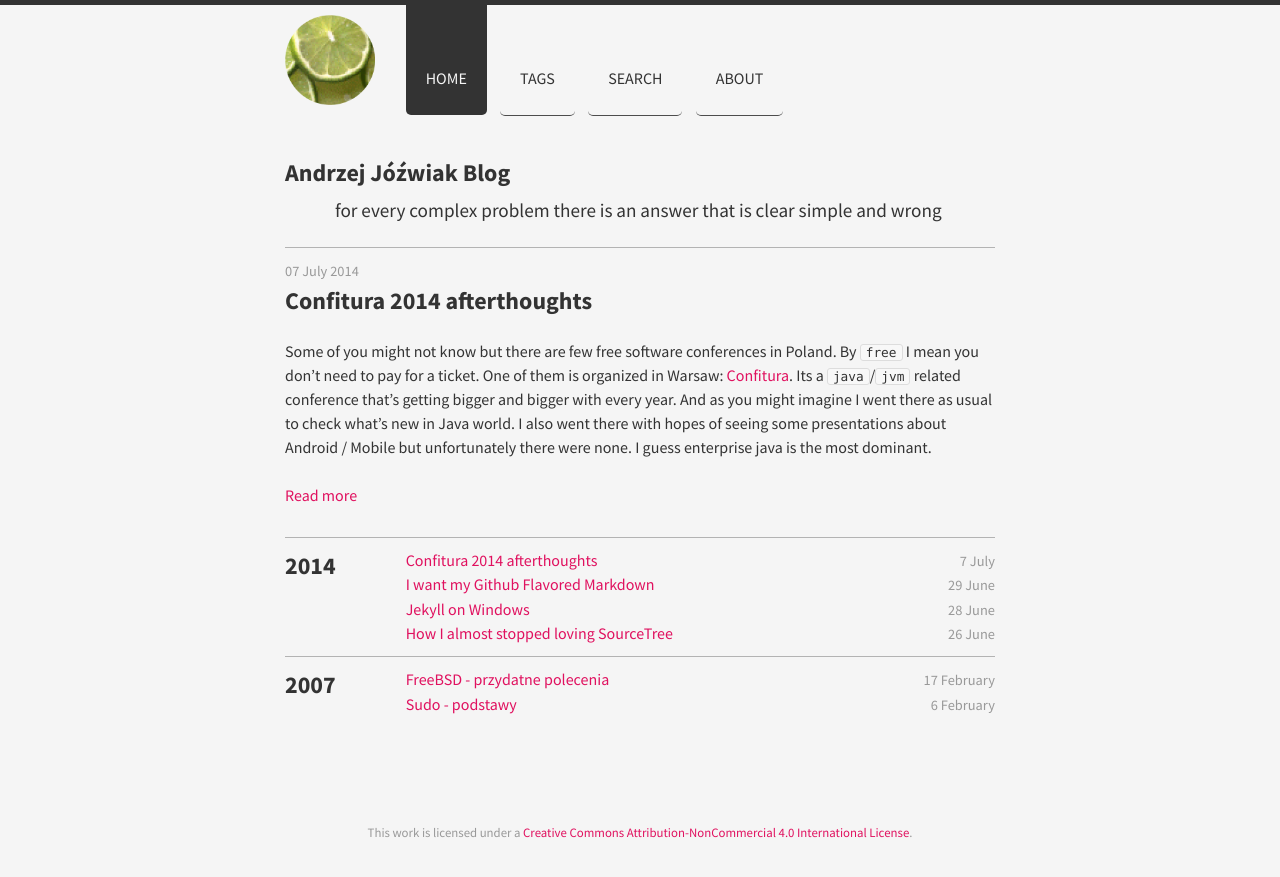
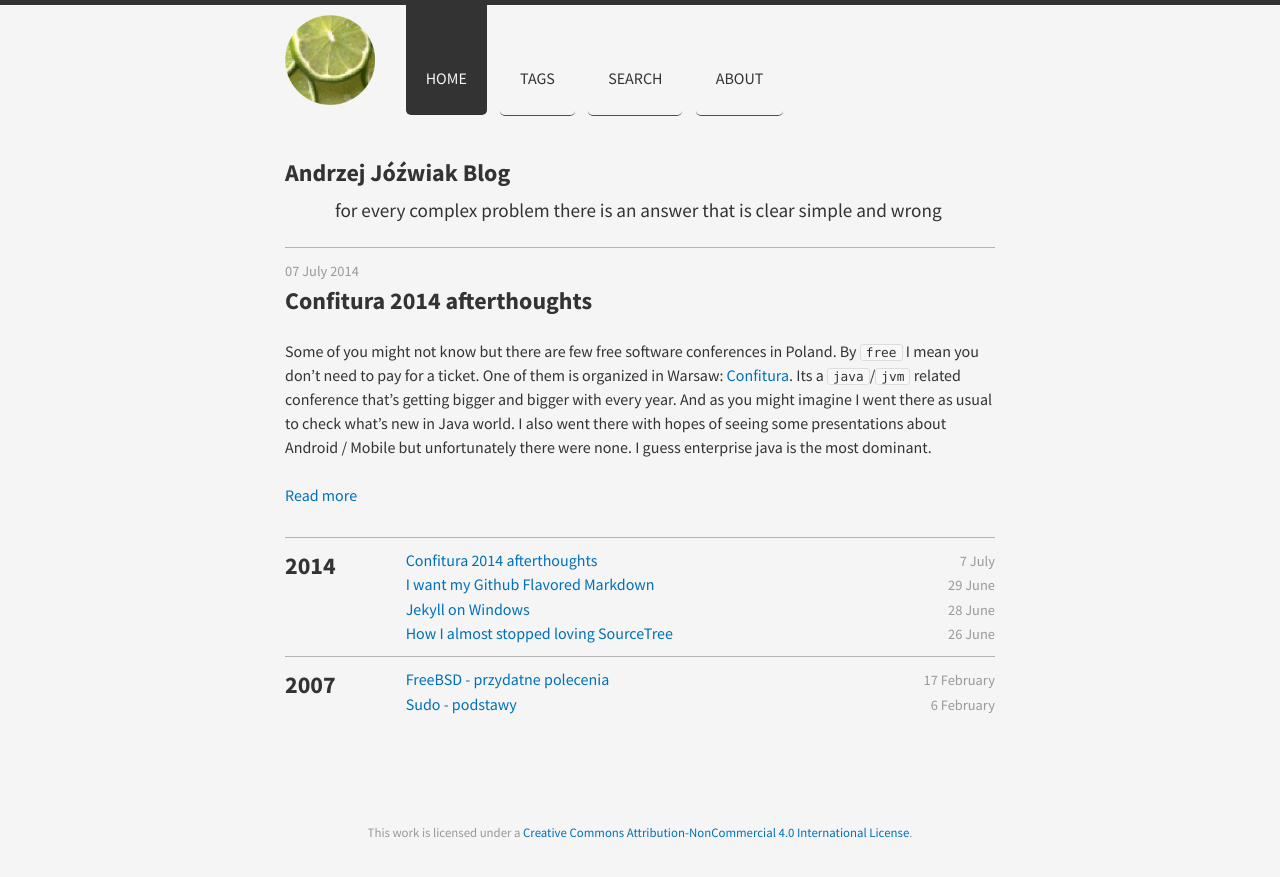
Before and after one commit to ajoz/ajoz.github.io, a Jekyll site: the page built from index.html, in a window 1280 px wide. Shown: the top 877 px of the page. Built offline with Jekyll 4.4.1, drawn with Linux system fonts in a browser that asks for light colours; nearby versions of some CDN libraries; comment, search, counter and statistics services are not loaded.

Commit message:
[dev] Changing the color scheme for links from ruby to azul

```diff
--- a/_layouts/default.html
+++ b/_layouts/default.html
@@ -4,7 +4,7 @@
     {% include head.html %}
   </head>
   <body>
-    <div class="container ruby">
+    <div class="container azul">
       <header class="top row gutters">
         <div class="col span_2 center">
           <!-- TODO: add baseurl to the logo link -->
```
